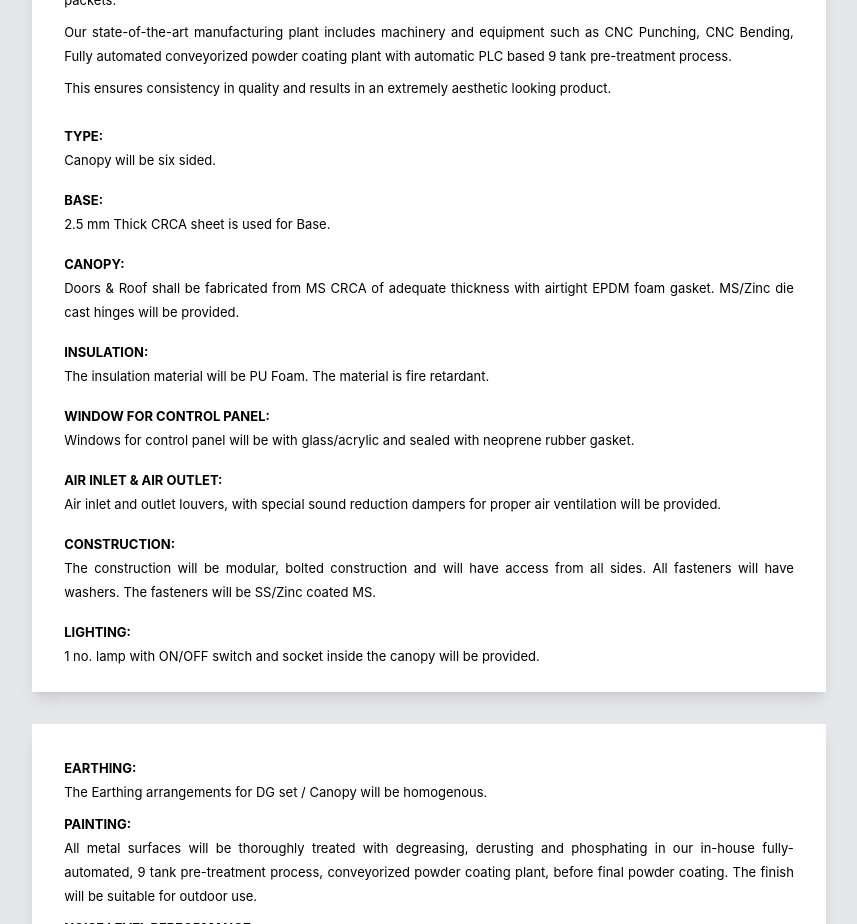
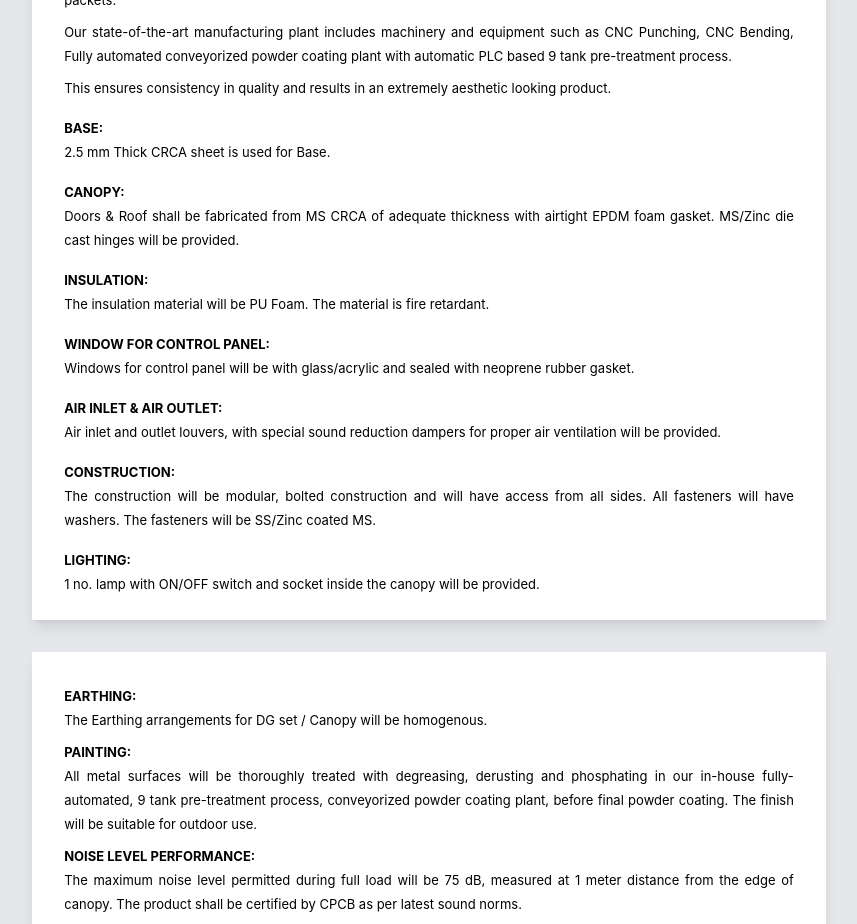
Before and after one commit to PritiHM/quotation-pdf-genrator, a React (Vite) app: page / in a window 1280 px wide. Shown: the part 3540-4464 px from the top of the page, without its empty margins (211-1068 px from the left). Built offline with nearby package versions, Linux system fonts and the light colour scheme.

Commit message:
Initial commit

```diff
--- a/src/components/TechnicalDetails.jsx
+++ b/src/components/TechnicalDetails.jsx
@@ -87,10 +87,7 @@ const TechnicalDetails = () => {
         aesthetic looking product.
       </p>
 
-      <h3 className="font-bold mt-6">TYPE:</h3>
-      <p>Canopy will be six sided.</p>
-
-      <h3 className="font-bold mt-4">BASE:</h3>
+    <h3 className="font-bold mt-4">BASE:</h3>
       <p>2.5 mm Thick CRCA sheet is used for Base.</p>
 
       <h3 className="font-bold mt-4">CANOPY:</h3>
```
